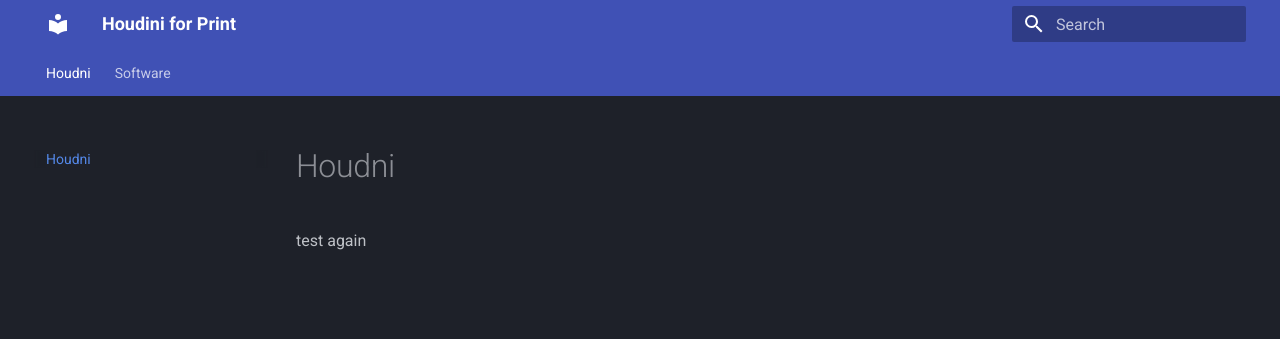
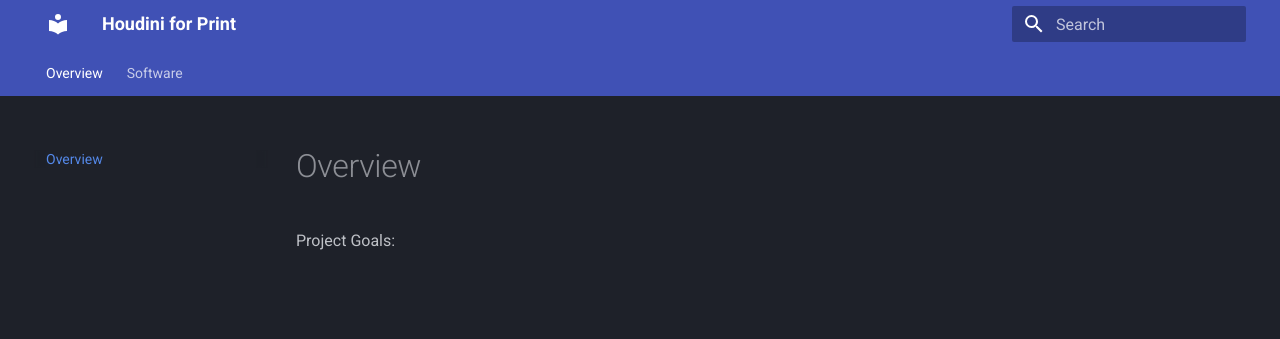
Before and after one commit to mrloafbot/Hou_Print_Job_Docs, an MkDocs documentation site: the page built from docs/index.md, in a window 1280 px wide. Shown: the top 339 px of the page. Built offline with MkDocs 1.6.1 and Material for MkDocs 9.7.7, drawn with Linux system fonts in a browser that asks for light colours.

Commit message:
Overview

```diff
--- a/docs/index.md
+++ b/docs/index.md
@@ -1,3 +1,3 @@
-# Houdni
+# Overview
 
-test again
+Project Goals:
```
